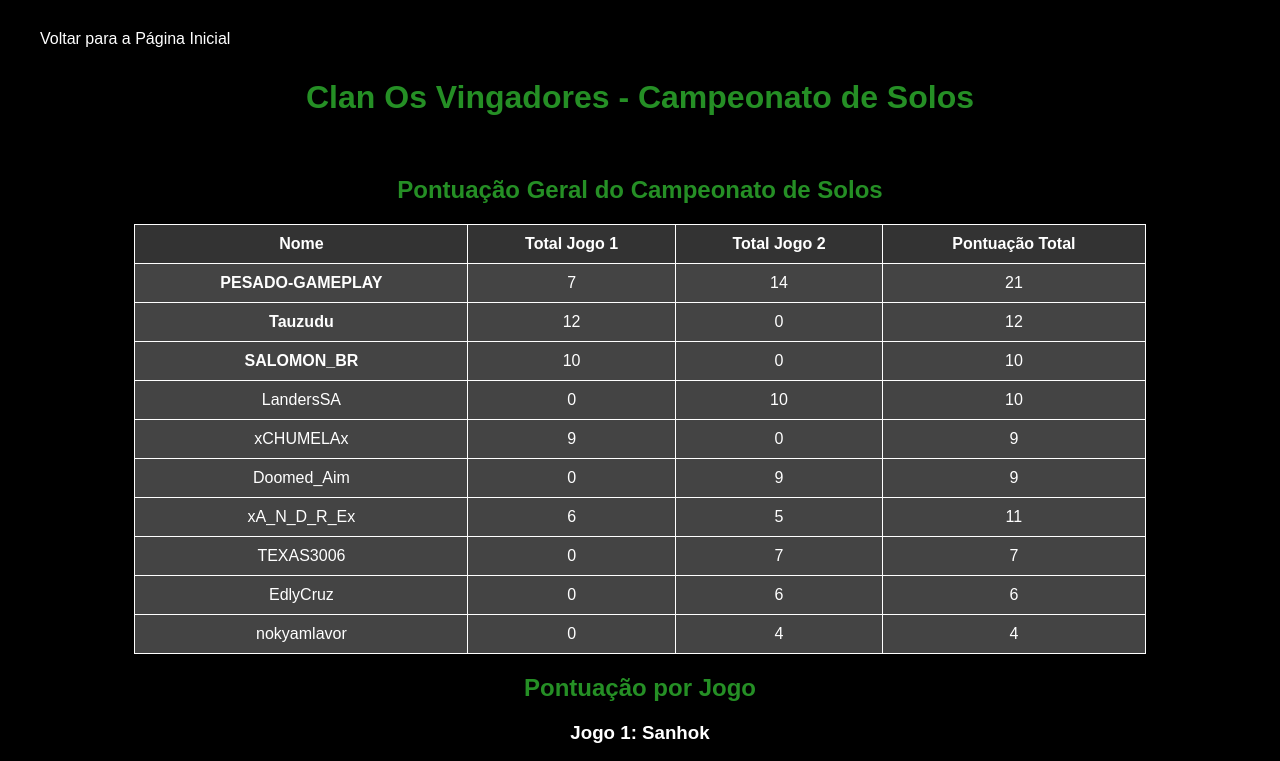
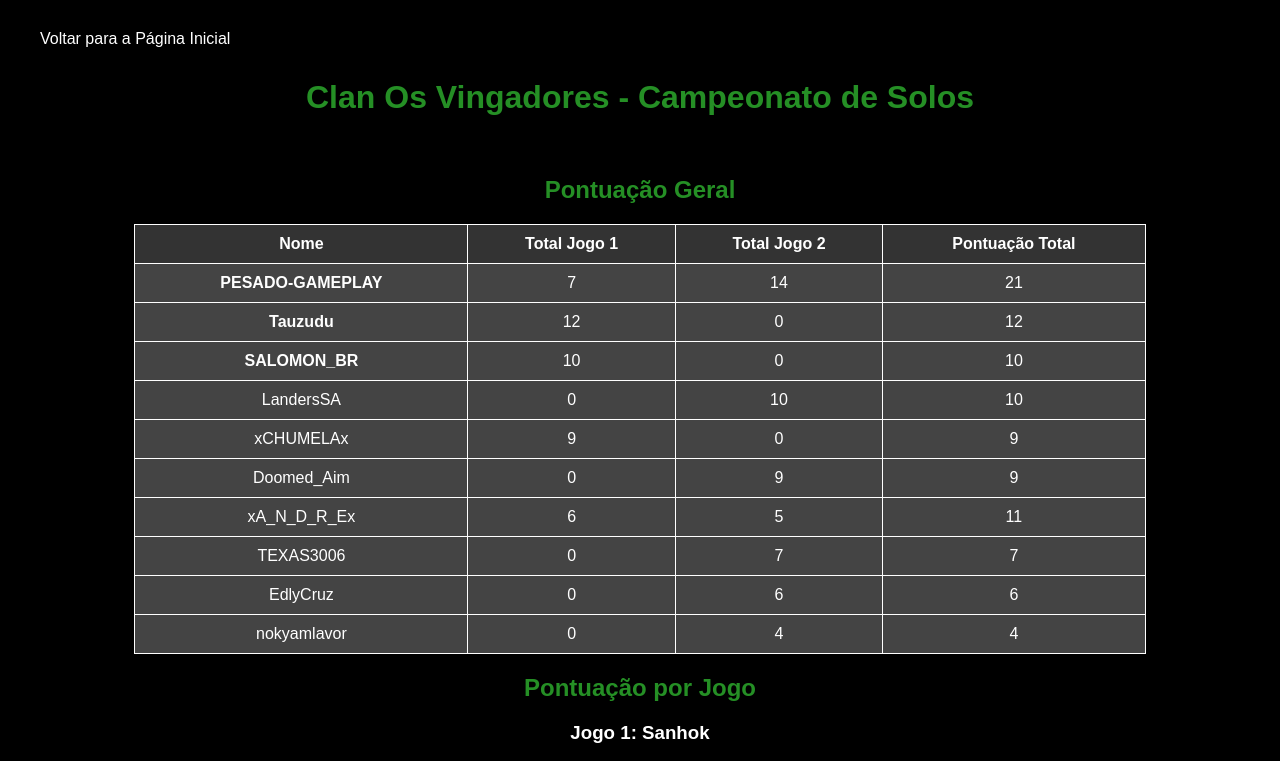
Before and after one commit to felipeproject/clan_vin, a plain HTML site: page campeonato-solos.html in a window 1280 px wide. Shown: the top 761 px of the page. Drawn offline with Linux system fonts and the light colour scheme.

Commit message:
Update campeonato-solos.html

```diff
--- a/campeonato-solos.html
+++ b/campeonato-solos.html
@@ -57,7 +57,7 @@
     <h1>Clan Os Vingadores - Campeonato de Solos</h1>
 
     <div class="content">
-        <h2>Pontuação Geral do Campeonato de Solos</h2>
+        <h2>Pontuação Geral</h2>
         <table>
             <tr>
                 <th>Nome</th>
```
